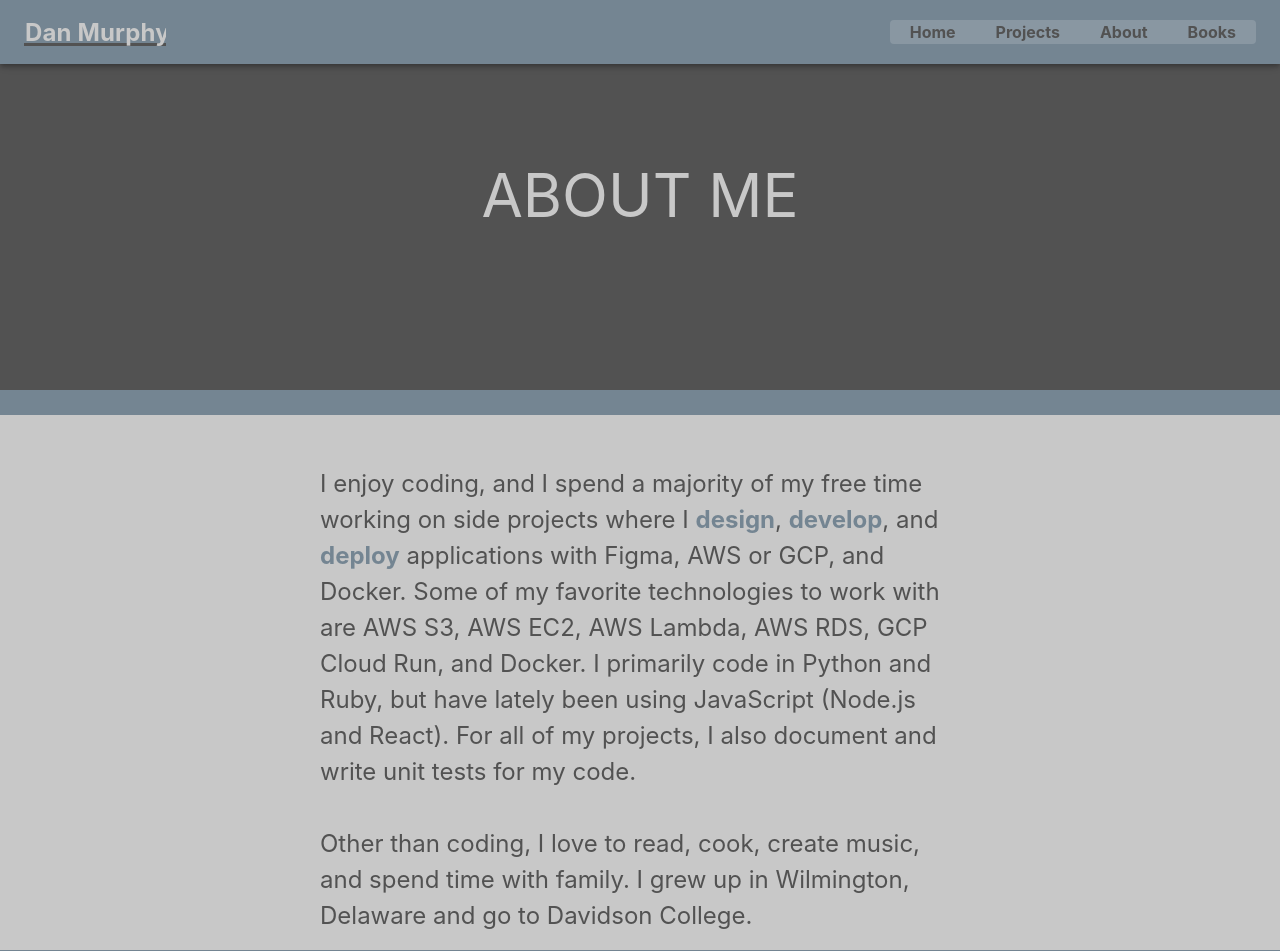
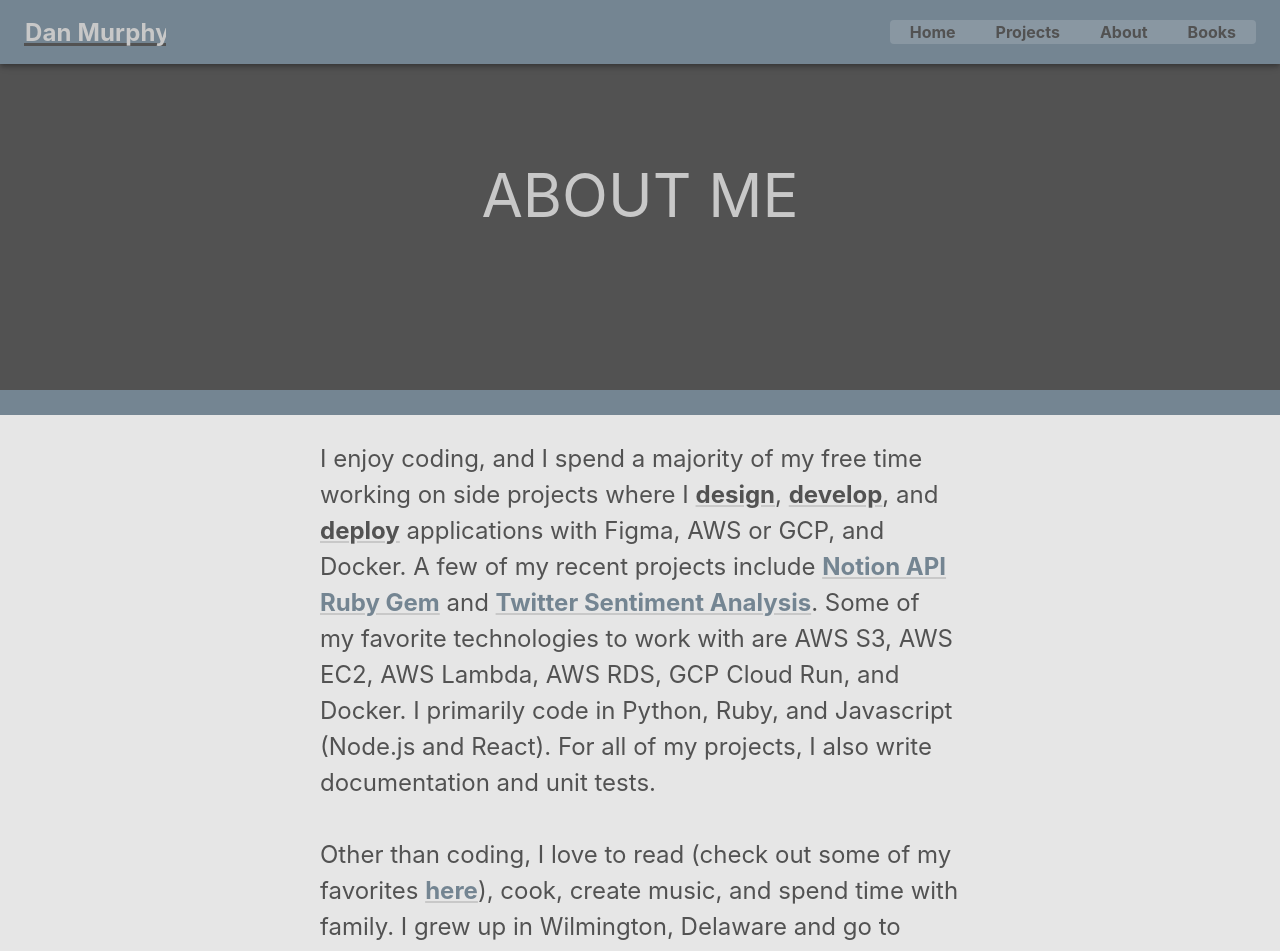
Before and after one commit to danmurphy1217/website, a React (Create React App) app: page /about in a window 1280 px wide. Shown: the top 951 px of the page. Built offline with nearby package versions, Linux system fonts and the light colour scheme.

Commit message:
change color scheme to meet contrast ratio requirements for ADA

```diff
--- a/src/components/Books.js
+++ b/src/components/Books.js
@@ -1,11 +1,12 @@
 import Container from "react-bootstrap/Container";
-import { navLinkStylesEnter, navLinkStylesLeave, StyledLink } from "./Header";
+import { navLinkStylesEnter, navLinkStylesLeave } from "./Header";
 
 const BookItems = [
   {
     Title: "Lord of the Flies",
     Author: "William Golding",
-    Description: "This is the description for <book>",
+    Description:
+      "Tells a powerful story about the tension between our impulses as humans to follow the rules and act in the best interest of others or to satisfy our own immediate desires.",
     Src:
       "https://images-na.ssl-images-amazon.com/images/I/51eeAWItwbL._SX281_BO1,204,203,200_.jpg",
     Href:
@@ -14,7 +15,8 @@ const BookItems = [
   {
     Title: "Acting with Power",
     Author: "Deborah Gruenfeld",
-    Description: "This is the description for <book>",
+    Description:
+      "We all have more power than we are aware of, but it is often misused and misunderstood. This book teaches you when to use power, how to leverage it, and why it is so important for personal and professional growth.",
     Src:
       "https://images-na.ssl-images-amazon.com/images/I/41jbcxHKq7L._SX326_BO1,204,203,200_.jpg",
     Href:
@@ -23,7 +25,8 @@ const BookItems = [
   {
     Title: "The New Silk Roads: A New History of the World",
     Author: "Peter Frankopan",
-    Description: "This is the description for <book>",
+    Description:
+      "Provides a thorough analysis of the forces that have caused empires to succeed and fail and challenges many of the assumptions we hold about history.",
     Src:
       "https://images-na.ssl-images-amazon.com/images/I/61ZPM2PFJsL._SX329_BO1,204,203,200_.jpg",
     Href:
@@ -32,7 +35,8 @@ const BookItems = [
   {
     Title: "The Everything Store",
     Author: "Brad Stone",
-    Description: "This is the description for <book>",
+    Description:
+      "The incredible story behind the rise of Amazon, it's many acquisitions, AWS, and Jeff Bezos.",
     Src:
       "https://images-na.ssl-images-amazon.com/images/I/51BgKxKjkWL._SX331_BO1,204,203,200_.jpg",
     Href:
@@ -41,7 +45,8 @@ const BookItems = [
   {
     Title: "Animal Farm",
     Author: "George Orwell",
-    Description: "This is the description for <book>",
+    Description:
+      "A novel about farm animals who rebel against their human farmer, hoping to create a society where the animals can be equal and free. This represents Russia and the Soviet Union under Communist Party rule.",
     Src:
       "https://images-na.ssl-images-amazon.com/images/I/41NzDuSdIfL._SX277_BO1,204,203,200_.jpg",
     Href:
@@ -83,7 +88,7 @@ const Books = () => {
           >
             <h3 style={{ color: "#525252" }}>{book.Title}</h3>
           </a>
-          <h4 style={{ color: "#525252" }}>{book.Author}</h4>
+          <h5 style={{ color: "#525252" }}>{book.Author}</h5>
           <p>{book.Description}</p>
         </div>
       </div>
--- a/src/components/Header.js
+++ b/src/components/Header.js
@@ -20,9 +20,9 @@ const navLinkStylesEnter = (e, textDecor = "underline", textDecorThickness = "2p
   e.target.style.color = textColor;
 };
 
-const navLinkStylesLeave = (e) => {
-  e.target.style.textDecoration = "none";
-  e.target.style.color = "#525252";
+const navLinkStylesLeave = (e, textDecor="none", textColor="#525252") => {
+  e.target.style.textDecoration = textDecor;
+  e.target.style.color = textColor;
 };
 
 const useStyles = makeStyles((theme) => ({
--- a/src/components/PageSupportingContent.js
+++ b/src/components/PageSupportingContent.js
@@ -6,7 +6,7 @@ const SecondaryCard = styled.div`
 
 const SupportingContentWrapper = styled.div`
   display: flex;
-  background-color: #c8c8c8;
+  background-color: #E6E6E6;
   justify-content: center;
 `;
 
--- a/src/components/ProjectSidebar.js
+++ b/src/components/ProjectSidebar.js
@@ -285,6 +285,7 @@ const Root = styled.div`
 `;
 const MainCard = styled.div`
   width: auto;
+  background-color: #E6E6E6;
 `;
 
 const ProjectSidebar = () => {
--- a/src/components/extras/buildProjectSidebar.js
+++ b/src/components/extras/buildProjectSidebar.js
@@ -160,7 +160,7 @@ function SidebarWith({ companyDetails }) {
             problemsSolved.push(<li>{p}</li>);
           });
           return projectNameToDisplay.push(
-            <Jumbotron style={{ backgroundColor: "#C8C8C8", maxWidth: "65%" }}>
+            <Jumbotron style={{ backgroundColor: "#E6E6E6", maxWidth: "65%" }}>
               <h1>{project.label}</h1>
               <p>{project.meta.description}</p>
               <p>
@@ -214,7 +214,6 @@ function SidebarWith({ companyDetails }) {
         </Collapse>
         {companyFormattedComponents}
       </List>
-      {/* {companyNameToDisplay} */}
       {projectNameToDisplay}
     </div>
   );
--- a/src/pages/About.js
+++ b/src/pages/About.js
@@ -2,7 +2,6 @@ import {Header} from "../components/Header";
 import {PageSupportingContent} from "../components/PageSupportingContent";
 import AboutPageContent from "./contents/AboutPageContents"
 import { Descriptors } from "../components/HomeMain";
-// import AboutMain from "../components/AboutMain";
 import Footer from "../components/Footer";
 import Divider from "../components/extras/Divider";
 import Container from "../styles/Global";
@@ -13,9 +12,7 @@ const AboutPage = () => {
       <Header />
       <Descriptors plaintext="ABOUT ME" />
       <Divider />
-      <Divider color="#C8C8C8"/>
       <PageSupportingContent content={AboutPageContent()} />
-      {/* <AboutMain /> */}
       <Footer />
     </Container>
   );
--- a/src/pages/contents/AboutPageContents.js
+++ b/src/pages/contents/AboutPageContents.js
@@ -1,8 +1,18 @@
 import { SupportingContentText } from "../../components/PageSupportingContent";
 import { makeStyles } from "@material-ui/core/styles";
+import {
+  navLinkStylesEnter,
+  navLinkStylesLeave,
+} from "../../components/Header";
 
 const useStyles = makeStyles(() => ({
   standout: {
+    color: "#525252",
+    textDecoration: "underline",
+    textDecorationColor: "#C8C8C8",
+    fontWeight: "bold",
+  },
+  link: {
     color: "#748592",
     textDecoration: "underline",
     textDecorationColor: "#C8C8C8",
@@ -19,15 +29,58 @@ const AboutPageContent = () => {
       projects where I <font className={classes.standout}>design</font>,{" "}
       <font className={classes.standout}>develop</font>, and{" "}
       <font className={classes.standout}>deploy</font> applications with Figma,
-      AWS or GCP, and Docker. Some of my favorite technologies to work with are
-      AWS S3, AWS EC2, AWS Lambda, AWS RDS, GCP Cloud Run, and Docker. I
-      primarily code in Python and Ruby, but have lately been using JavaScript
-      (Node.js and React). For all of my projects, I also document and write
-      unit tests for my code.
+      AWS or GCP, and Docker. A few of my recent projects include{" "}
+      <a
+        href="https://github.com/danmurphy1217/notion-ruby"
+        rel="noreferrer"
+        target="_blank"
+        className={classes.link}
+        onMouseEnter={(e) => {
+          navLinkStylesEnter(e, "underline", "2px", "#525252", "#748492");
+        }}
+        onMouseLeave={(e) => {
+          navLinkStylesLeave(e, "none", "#748492");
+        }}
+      >
+        Notion API Ruby Gem
+      </a>{" "}
+      and{" "}
+      <a
+        href="https://github.com/dylane1999/SentimentAnalysisApp"
+        rel="noreferrer"
+        target="_blank"
+        className={classes.link}
+        onMouseEnter={(e) => {
+          navLinkStylesEnter(e, "underline", "2px", "#525252", "#748492");
+        }}
+        onMouseLeave={(e) => {
+          navLinkStylesLeave(e, "none", "#748492");
+        }}
+      >
+        Twitter Sentiment Analysis
+      </a>
+      . Some of my favorite technologies to work with are AWS S3, AWS EC2, AWS
+      Lambda, AWS RDS, GCP Cloud Run, and Docker. I primarily code in Python,
+      Ruby, and Javascript (Node.js and React). For all of my projects, I also
+      write documentation and unit tests.
       <br />
-      <br /> Other than coding, I love to read, cook, create music, and spend
-      time with family. I grew up in Wilmington, Delaware and go to Davidson
-      College.
+      <br /> Other than coding, I love to read (check out some of my favorites{" "}
+      <a
+        href="/bookshelf"
+        rel="noreferrer"
+        target="_blank"
+        className={classes.link}
+        onMouseEnter={(e) => {
+          navLinkStylesEnter(e, "underline", "2px", "#525252", "#748492");
+        }}
+        onMouseLeave={(e) => {
+          navLinkStylesLeave(e, "none", "#748492");
+        }}
+      >
+        here
+      </a>
+      ), cook, create music, and spend time with family. I grew up in
+      Wilmington, Delaware and go to Davidson College.
     </SupportingContentText>
   );
 };
--- a/src/pages/contents/HomePageContents.js
+++ b/src/pages/contents/HomePageContents.js
@@ -1,8 +1,12 @@
 import { SupportingContentText } from "../../components/PageSupportingContent";
+import {
+  navLinkStylesEnter,
+  navLinkStylesLeave,
+} from "../../components/Header";
 
 const HomePageContent = (
   <SupportingContentText>
-    Hello&#128075; My name is Dan, and I'm a Senior at
+    Hello&#128075; My name is Dan, and I'm a Senior at{" "}
     <a
       href="https://www.davidson.edu/"
       target="_blank"
@@ -13,12 +17,17 @@ const HomePageContent = (
         textDecorationColor: "#C8C8C8",
         fontWeight: "bold",
       }}
+      onMouseEnter={(e) => {
+        navLinkStylesEnter(e, "underline", "2px", "#525252", "#748492");
+      }}
+      onMouseLeave={(e) => {
+        navLinkStylesLeave(e, "none", "#748492");
+      }}
     >
-      {" "}
       Davidson College
     </a>
     . I'm an Economics major, and I spend most of my time coding, reading, and
-    working on
+    working on{" "}
     <a
       href="/projects"
       target="_blank"
@@ -29,8 +38,13 @@ const HomePageContent = (
         textDecorationColor: "#C8C8C8",
         fontWeight: "bold",
       }}
+      onMouseEnter={(e) => {
+        navLinkStylesEnter(e, "underline", "2px", "#525252", "#748492");
+      }}
+      onMouseLeave={(e) => {
+        navLinkStylesLeave(e, "none", "#748492");
+      }}
     >
-      {" "}
       coding projects
     </a>
     . I'm passionate about contributing to Open Source Software, designing
@@ -49,6 +63,12 @@ const HomePageContent = (
         textDecorationColor: "#C8C8C8",
         fontWeight: "bold",
       }}
+      onMouseEnter={(e) => {
+        navLinkStylesEnter(e, "underline", "2px", "#525252", "#748492");
+      }}
+      onMouseLeave={(e) => {
+        navLinkStylesLeave(e, "none", "#748492");
+      }}
     >
       about me
     </a>{" "}
@@ -63,6 +83,12 @@ const HomePageContent = (
         textDecorationColor: "#C8C8C8",
         fontWeight: "bold",
       }}
+      onMouseEnter={(e) => {
+        navLinkStylesEnter(e, "underline", "2px", "#525252", "#748492");
+      }}
+      onMouseLeave={(e) => {
+        navLinkStylesLeave(e, "none", "#748492");
+      }}
     >
       working on
     </a>
--- a/src/styles/Global.js
+++ b/src/styles/Global.js
@@ -4,7 +4,7 @@ export const Global = createGlobalStyle`
     body {
         margin: 0;
         font-family: -apple-system, BlinkMacSystemFont, sans-serif;
-        background-color: #52525250;
+        background-color: #E6E6E6;
     }
 
 
```
Also changed, not shown: 1 other file (tests, documents, lock files or other folders).
